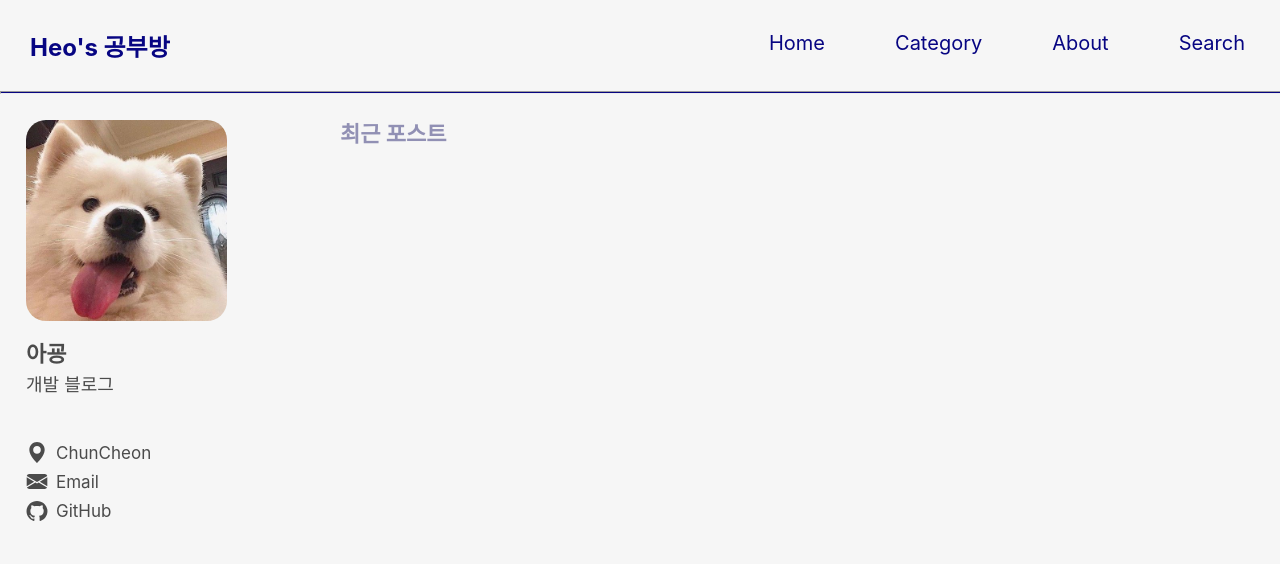
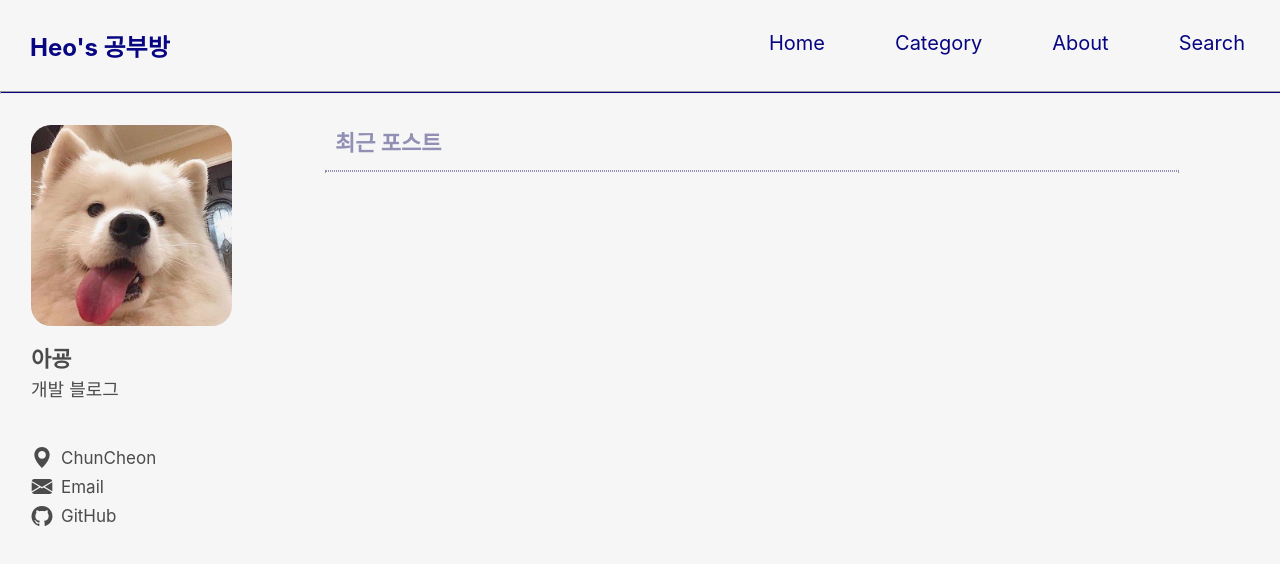
Before and after one commit to yoona1110/github_blog, a React (Create React App) app: page / in a window 1280 px wide. Shown: the top 564 px of the page. Built offline with nearby package versions, Linux system fonts and the light colour scheme.

Commit message:
Feat: PostList 생성

```diff
--- a/src/components/Header.js
+++ b/src/components/Header.js
@@ -32,6 +32,7 @@ const Header = () => {
 const Container = styled.div`
     display: flex;
     flex-direction: column;
+    margin-bottom: 31px;
 `;
 const SubContainer = styled.div`
     display: flex;
--- a/src/components/Profile.js
+++ b/src/components/Profile.js
@@ -45,7 +45,7 @@ const Profile = () => {
 const Container = styled.div`
     display: flex;
     flex-direction: row;
-    margin: 26px 113px 0 26px;
+    margin: 0 93px 0 31px;
 `;
 
 const ProfileInfo = styled.div`
--- a/src/pages/Home.js
+++ b/src/pages/Home.js
@@ -4,17 +4,28 @@ const Home = () => {
     return (
         <Container>
             <Title> 최근 포스트 </Title>
+            <Line/>
         </Container>
     );
 };
 
 const Container = styled.div`
     display: flex;
+    flex-direction: column;
 `;
+
 const Title = styled.p`
     color: #9190B4;
     font-size: 22px;
     font-weight: 700;
     line-height: normal;
+    margin: 0 0 5px 10px;
 `;
+
+const Line = styled.hr`
+    width: 852px;
+    border: 0.5px dotted #9190B4;
+    margin-bottom: 19px;
+`;
+
 export default Home;
```
Also changed, not shown: src/components/PostList.js (added, +16 -0 lines).
